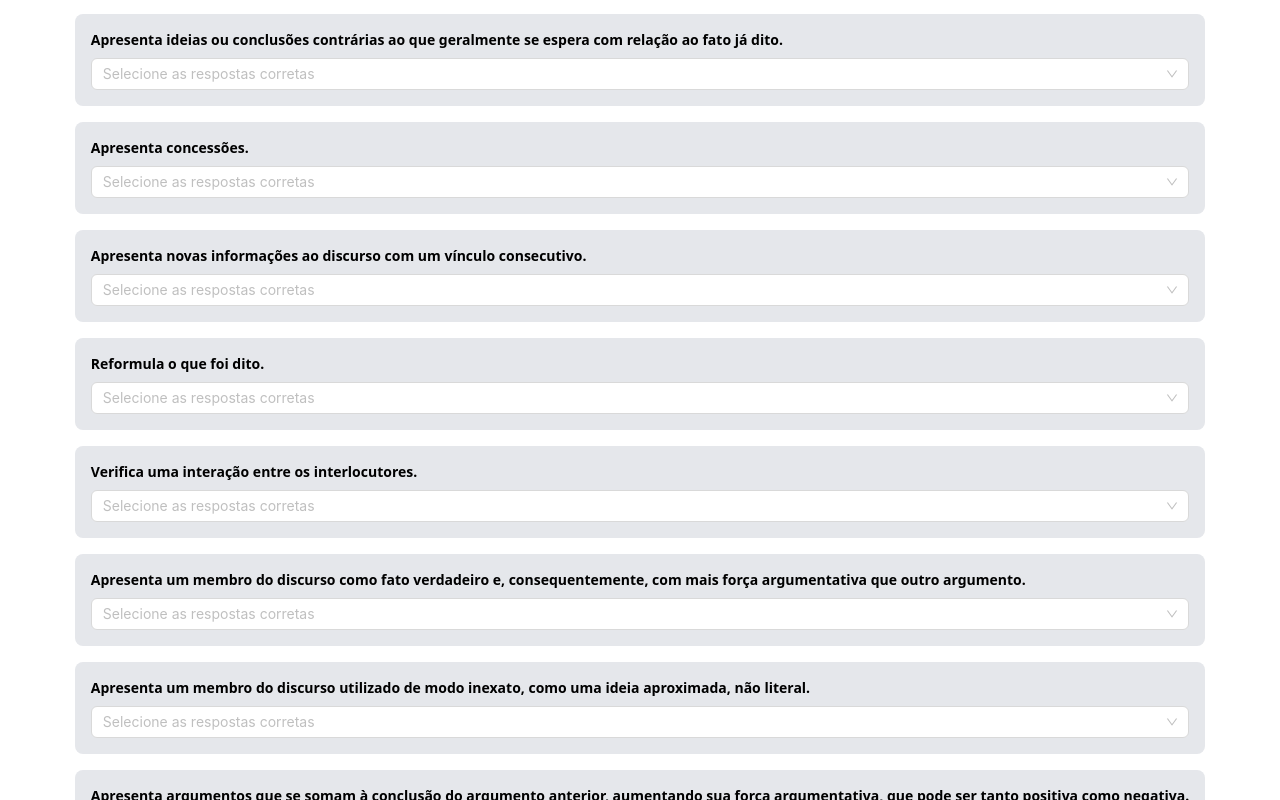
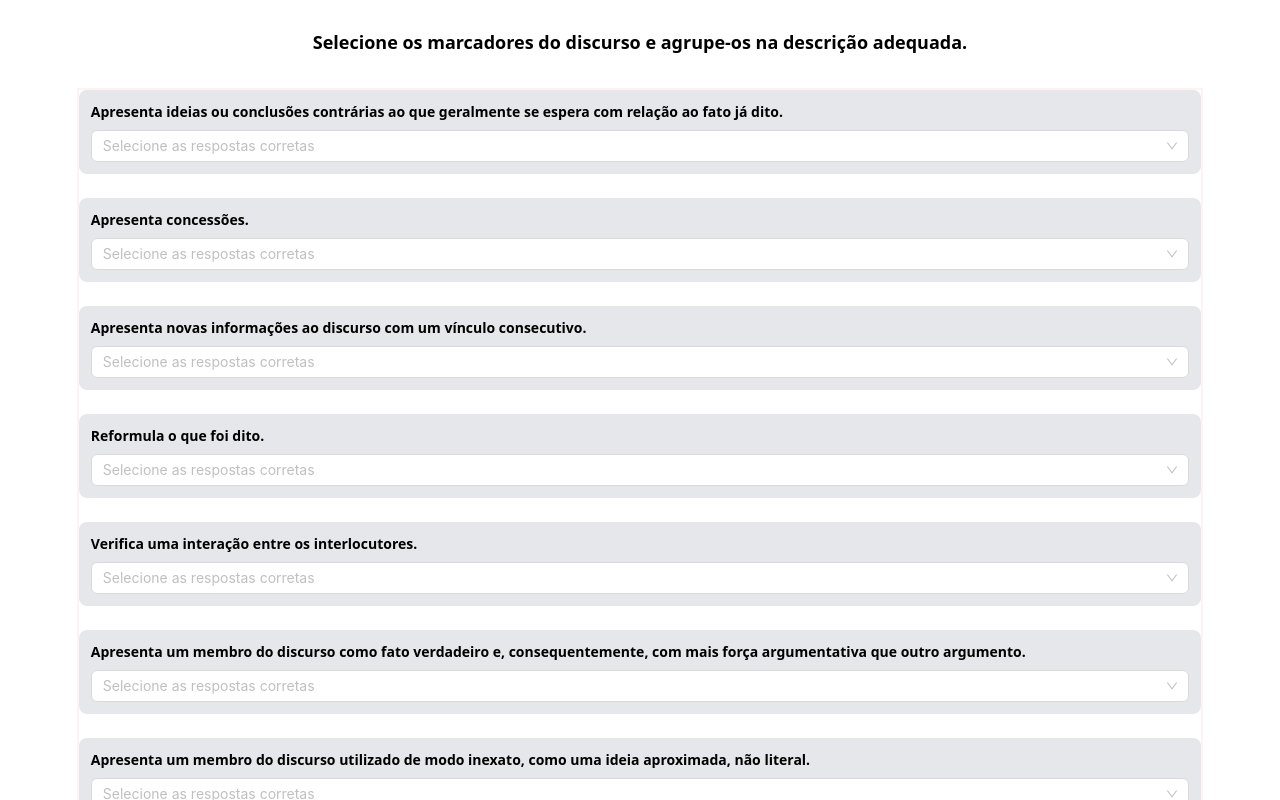
Before and after one commit to mateusdata/mdis, a React (Create React App) app: page /questao2 in a window 1280 px wide. Shown: the top 800 px of the page. Built offline with nearby package versions, Linux system fonts and the light colour scheme.

Commit message:
updade question

```diff
--- a/src/pages/Question2.tsx
+++ b/src/pages/Question2.tsx
@@ -8,6 +8,7 @@ interface DiscourseMarker {
   id: string;
   content: string;
 }
+
 const discourseMarkers: DiscourseMarker[] = [
   { id: '1', content: 'no entanto' },
   { id: '2', content: 'ainda que' },
@@ -48,6 +49,13 @@ const arrayQuestao = [
   "Apresenta argumentos que se somam à conclusão do argumento anterior, aumentando sua força argumentativa, que pode ser tanto positiva como negativa."
 ];
 
+const shuffleArray = (array: any[]) => {
+  return array
+    .map((value) => ({ value, sort: Math.random() }))
+    .sort((a, b) => a.sort - b.sort)
+    .map(({ value }) => value);
+};
+
 const Questao: React.FC<{ index: number }> = ({ index }) => {
   const [selectedValues, setSelectedValues] = useState<string[]>([]);
   const [feedback, setFeedback] = useState('');
@@ -71,7 +79,7 @@ const Questao: React.FC<{ index: number }> = ({ index }) => {
   const isCorrect = feedback === 'Resposta correta!';
 
   return (
-    <div className={`bg-gray-200 rounded-lg  hover:bg-gray-300 p-4 mb-4 w-full ${isCorrect ? 'border-2 border-green-500' : ''}`}>
+    <div className={`bg-gray-200 rounded-lg  hover:bg-gray-300 p-3 mb-4  ${isCorrect ? 'border-2 border-green-500' : ''}`}>
       <h3 className="text-sm font-semibold mb-2">{arrayQuestao[index]}</h3>
       <Select
         mode="multiple"
@@ -80,7 +88,7 @@ const Questao: React.FC<{ index: number }> = ({ index }) => {
         onChange={handleChange}
         value={selectedValues}
       >
-        {discourseMarkers.map(marker => (
+        {shuffleArray(discourseMarkers).map(marker => (
           <Option key={marker.id} value={marker.content}>
             {marker.content}
           </Option>
@@ -92,13 +100,17 @@ const Questao: React.FC<{ index: number }> = ({ index }) => {
 };
 
 const App: React.FC = () => (
-  <div className="flex flex-col flex-nowrap  md:pt-8 bg-white h-screen justify-center md:justify-center w-full items-center p-4">
-    <h1 className='text-lg font-bold pt-64 md:pt-0 mb-12'> Selecione os marcadores do discurso e agrupe-os na descrição adequada.
-    </h1>
-    <div className="flex flex-col">
-      {arrayQuestao.map((questao, index) => (
-        <Questao key={index} index={index} />
-      ))}
+  <div className="flex justify-center mt-4  p-3 ">
+    <div>
+      <div className='w-full '>
+        <h1 className='text-lg font-bold text-center mb-8 '> Selecione os marcadores do discurso e agrupe-os na descrição adequada.
+        </h1>
+      </div>
+      <div className="flex flex-col w-full gap-2 border-2 border-red-50">
+        {arrayQuestao.map((questao, index) => (
+          <Questao key={index} index={index} />
+        ))}
+      </div>
     </div>
   </div>
 );
```
